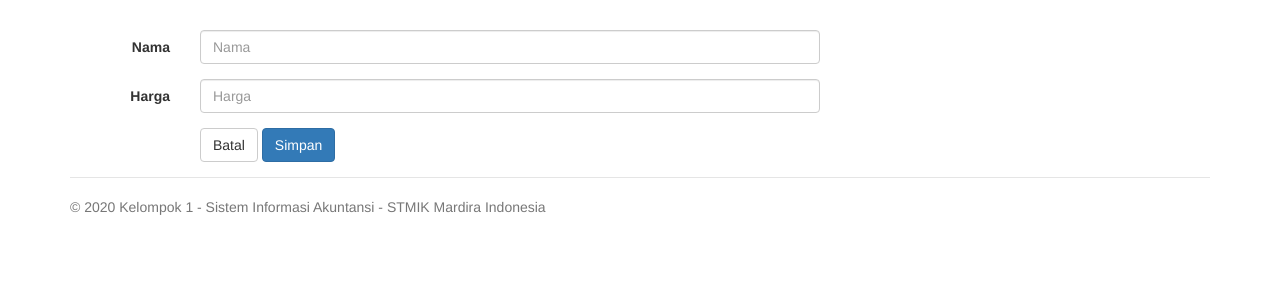
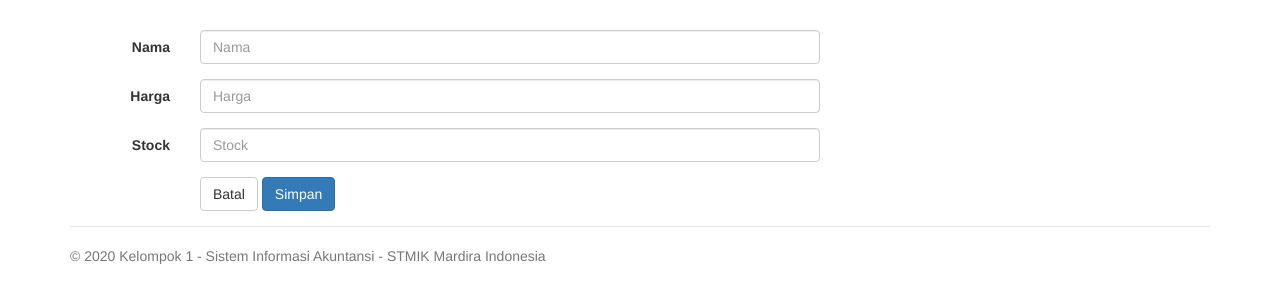
Before and after one commit to yudfkra/SIA-PenjualanPiutang, a CodeIgniter app: page /database/barang/tambah in a window 1280 px wide. Shown: the part 81-384 px from the top of the page. Run offline with CodeIgniter, Linux system fonts and the light colour scheme.

Commit message:
penambahan stock barang

```diff
--- a/application/controllers/Barang.php
+++ b/application/controllers/Barang.php
@@ -63,7 +63,8 @@ class Barang extends MY_Controller
             // mengumpulkan data yang diinput user untuk disimpan ke database.
             $data = array(
                 'nama' => $this->input->post('nama'),
-                'harga' => $this->input->post('harga'),
+                'harga' => str_replace('.', '', $this->input->post('harga')),
+                'stock' => $this->input->post('stock'),
                 'tanggal_input' => date('Y-m-d H:i:s'),
             );
 
@@ -124,7 +125,8 @@ class Barang extends MY_Controller
             // mengumpulkan data yang diinput user untuk disimpan ke database.
             $data = array(
                 'nama' => $this->input->post('nama') ? $this->input->post('nama') : $barang->nama,
-                'harga' => $this->input->post('harga') ? $this->input->post('harga') : $barang->harga,
+                'harga' => str_replace('.', '', $this->input->post('harga') ? $this->input->post('harga') : $barang->harga),
+                'stock' => $this->input->post('stock') ? $this->input->post('stock') : $barang->stock,
             );
 
             // memanggil fungsi model untuk menyimpan data.
@@ -170,7 +172,8 @@ class Barang extends MY_Controller
     protected function validasiInput()
     {
         $this->form_validation->set_rules('nama', 'Nama', 'required');
-        $this->form_validation->set_rules('harga', 'Harga', 'required|numeric');
+        $this->form_validation->set_rules('harga', 'Harga', 'required|regex_match[/[^0-9]/]');
+        $this->form_validation->set_rules('stock', 'Stock', 'required|numeric');
 
         return $this->form_validation->run();
     }
--- a/application/views/barang/form.php
+++ b/application/views/barang/form.php
@@ -19,6 +19,13 @@
                     <?php echo form_error('harga', '<span class="help-block">', '</span>'); ?>
                 </div>
             </div>
+            <div class="form-group <?php echo form_error('stock') ? 'has-error' : ''; ?>">
+                <label for="input-stock" class="col-sm-2 control-label">Stock</label>
+                <div class="col-sm-10">
+                    <input type="number" name="stock" class="form-control" id="input-stock" placeholder="Stock" value="<?php echo set_value('stock', $form_edit ? $barang->stock : null); ?>">
+                    <?php echo form_error('stock', '<span class="help-block">', '</span>'); ?>
+                </div>
+            </div>
             <div class="form-group">
                 <div class="col-sm-offset-2 col-sm-10">
                     <a href="<?php echo site_url("barang"); ?>" class="btn btn-default">Batal</a>
--- a/application/views/barang/index.php
+++ b/application/views/barang/index.php
@@ -11,6 +11,7 @@
                             <th style="width: 10px;">No.</th>
                             <th>Nama</th>
                             <th>Harga</th>
+                            <th>Stock</th>
                             <th style="width: 160px;">Tanggal Input</th>
                             <th style="width: 140px;">Aksi</th>
                         </tr>
@@ -22,6 +23,7 @@
                                     <td><?php echo $no += 1; ?></td>
                                     <td><?php echo $barang->nama; ?></td>
                                     <td><?php echo format_rp($barang->harga); ?></td>
+                                    <td><?php echo $barang->stock; ?></td>
                                     <td><?php echo $barang->tanggal_input; ?></td>
                                     <td>
                                         <a href="<?php echo site_url("barang/edit/" . $barang->id) ?>" class="btn btn-info">Edit</a>
```
Also changed, not shown: application/controllers/Penjualan.php (+12 -2 lines).
